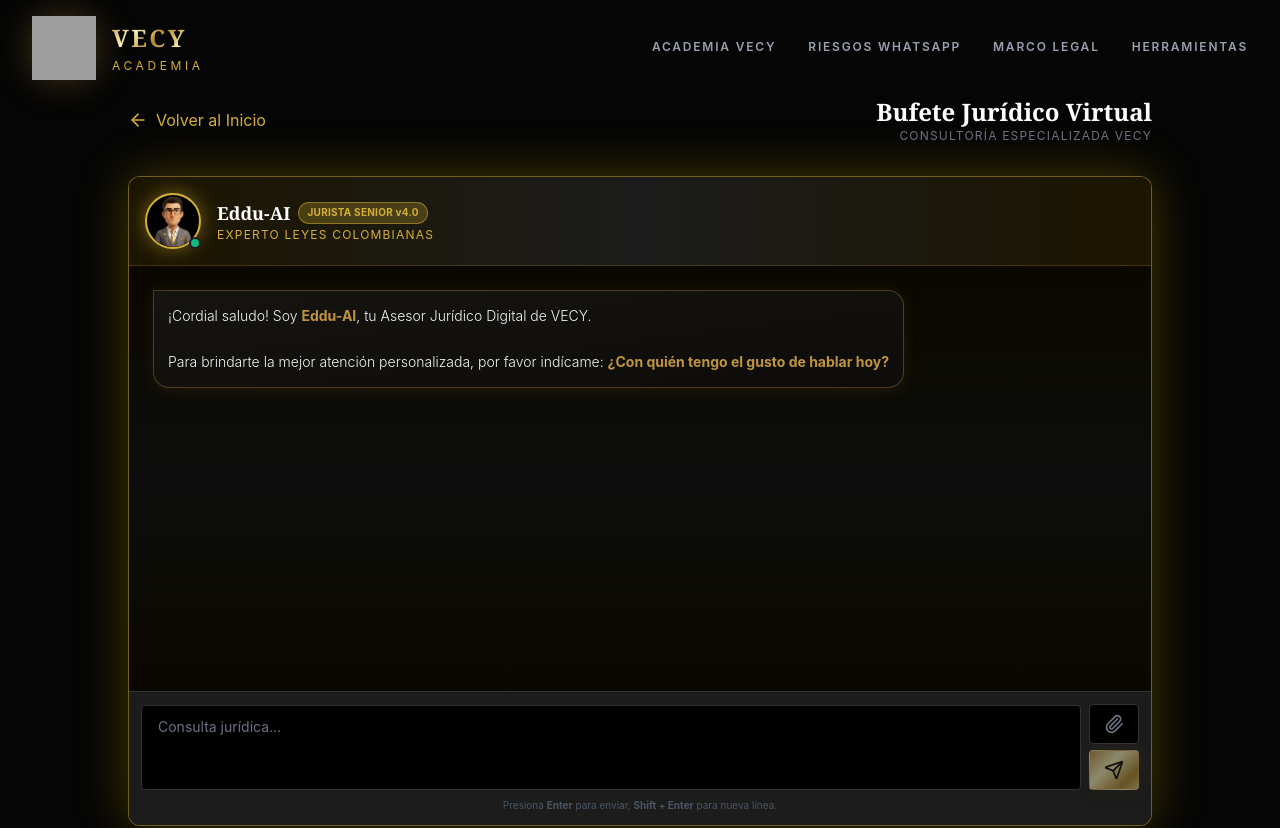
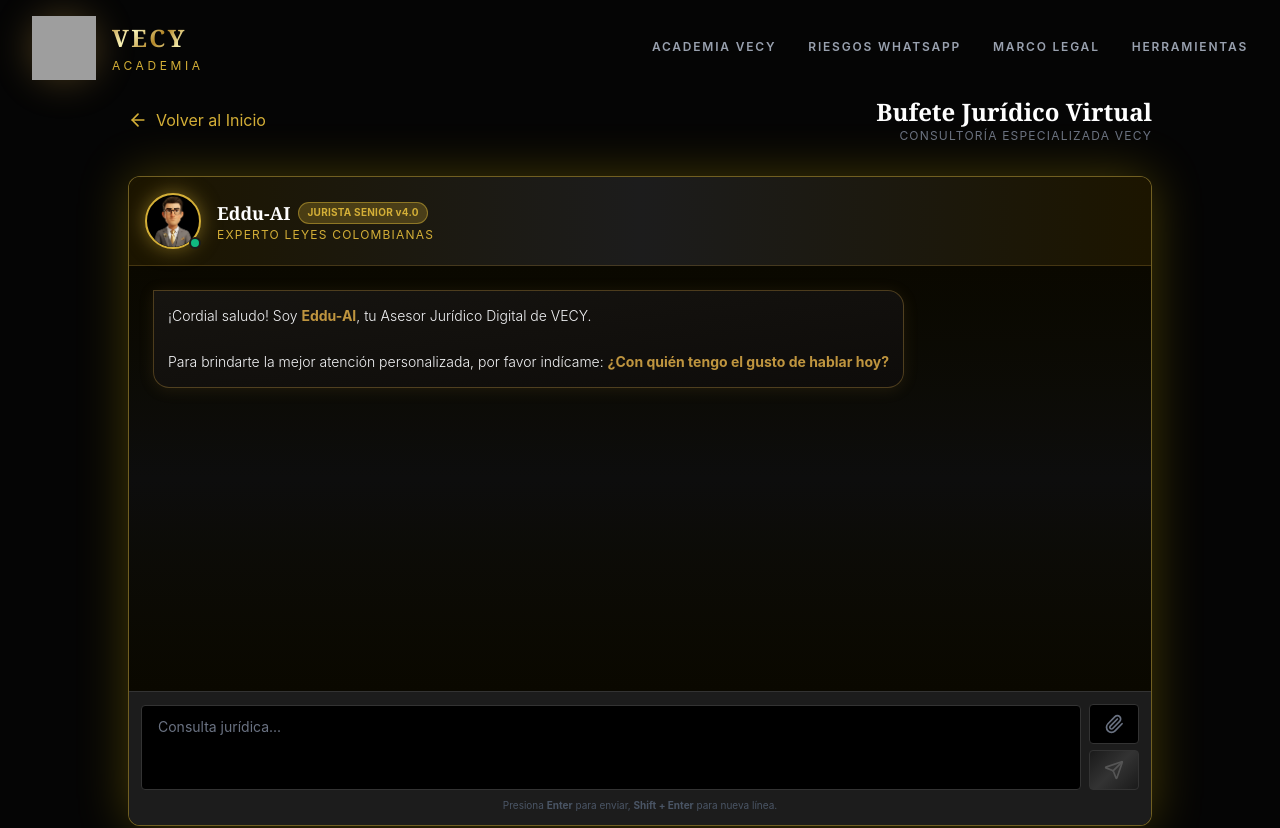
Before and after one commit to Vecy-Bienes-Raices/vecy-app, a React (Vite) app: page /soporte in a window 1280 px wide. Shown: the top 828 px of the page. Built offline with nearby package versions, Linux system fonts and the light colour scheme; grey boxes are pictures that could not be loaded.

Commit message:
security: remove hardcoded api key and fix model names

```diff
--- a/eddu-api-server.cjs
+++ b/eddu-api-server.cjs
@@ -7,12 +7,12 @@ const http = require('http');
 const https = require('https');
 
 const PORT = 3800;
-const API_KEY = process.env.VITE_GOOGLE_API_KEY || 'AIzaSyCxCtYC1kzPjS1DcPWLcAZ_eTfXkGojLz0';
+const API_KEY = process.env.VITE_GOOGLE_API_KEY;
 
 const MODELS = [
-    'gemini-3.1-pro-preview',
-    'gemini-2.5-pro',
-    'gemini-2.5-flash'
+    'gemini-2.0-flash-exp',
+    'gemini-1.5-pro',
+    'gemini-1.5-flash'
 ];
 
 // Función para llamar a Gemini API con Search Grounding y Memoria
--- a/src/components/chat/EdduAIChat.jsx
+++ b/src/components/chat/EdduAIChat.jsx
@@ -311,7 +311,10 @@ const EdduAIChat = () => {
                         <button
                             onClick={handleSend}
                             disabled={isTyping || (!input.trim() && attachedFiles.length === 0)}
-                            className={`btn-gold-premium !p-2 !h-[40px] !w-[50px] flex items-center justify-center active:scale-95 ${(isTyping || !input.trim()) ? 'opacity-50 cursor-not-allowed' : ''}`}
+                            className={`!p-2 !h-[40px] !w-[50px] flex items-center justify-center transition-all duration-300 ${(isTyping || !input.trim())
+                                    ? 'btn-gold-muted'
+                                    : 'btn-gold-premium active:scale-95'
+                                }`}
                         >
                             <Send className="w-5 h-5" />
                         </button>
--- a/src/index.css
+++ b/src/index.css
@@ -19,4 +19,12 @@
     .btn-gold-premium:active {
         @apply scale-95;
     }
+
+    .btn-gold-muted {
+        @apply relative overflow-hidden font-bold uppercase tracking-[0.2em] text-xs px-10 py-4 rounded-sm transition-all duration-300 cursor-not-allowed;
+        background: linear-gradient(135deg, #1a1a1a 0%, #333 50%, #1a1a1a 100%);
+        color: #555;
+        border: 1px solid #333;
+        box-shadow: none;
+    }
 }
--- a/src/utils/aiUtils.js
+++ b/src/utils/aiUtils.js
@@ -22,9 +22,9 @@ export const callGemini = async (prompt, systemInstruction = "") => {
 
     // LISTA DE MODELOS A PROBAR
     const modelsToTry = [
-        "gemini-3.1-pro-preview",
-        "gemini-2.5-pro",
-        "gemini-2.5-flash"
+        "gemini-2.0-flash-exp",
+        "gemini-1.5-pro",
+        "gemini-1.5-flash"
     ];
 
     for (const model of modelsToTry) {
```
